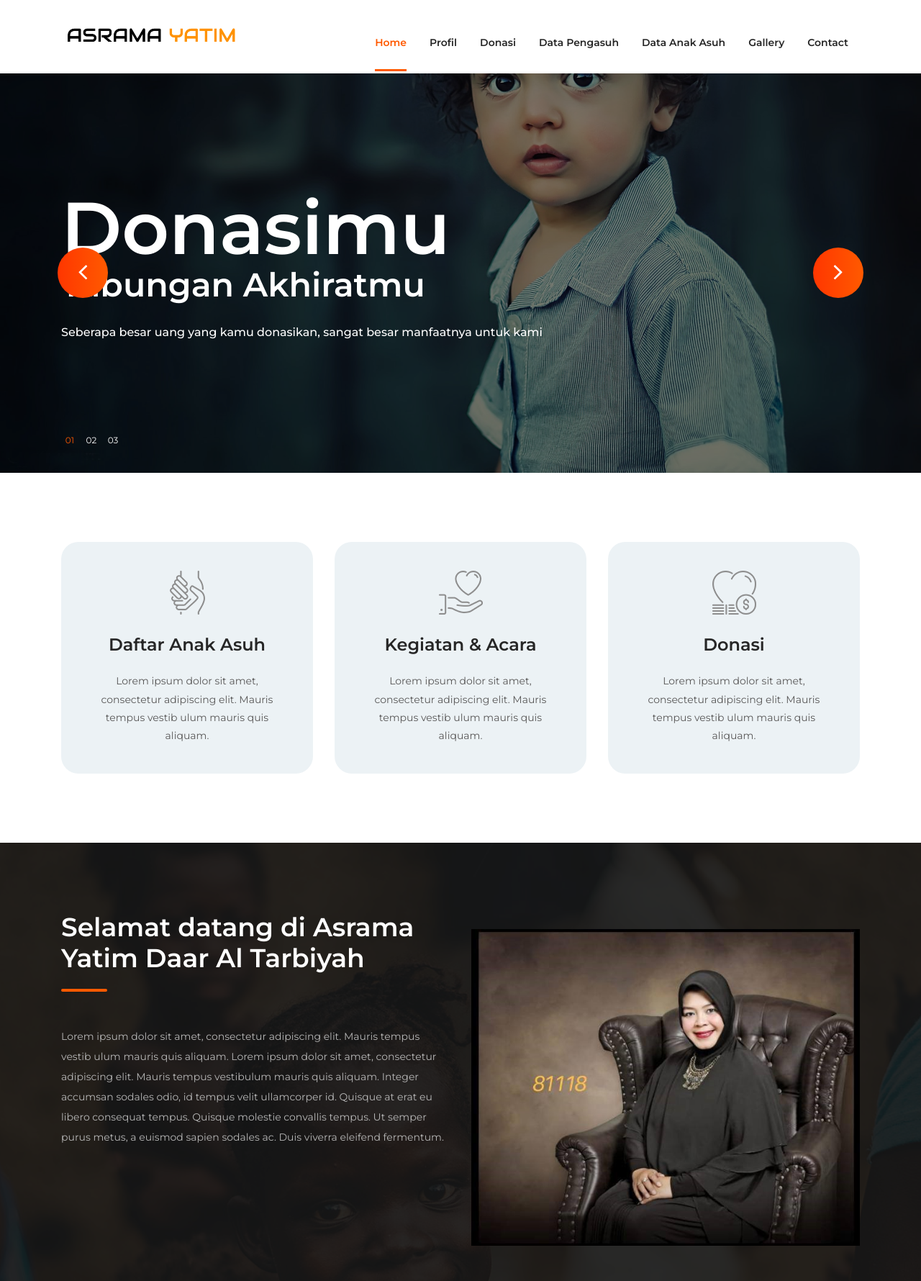
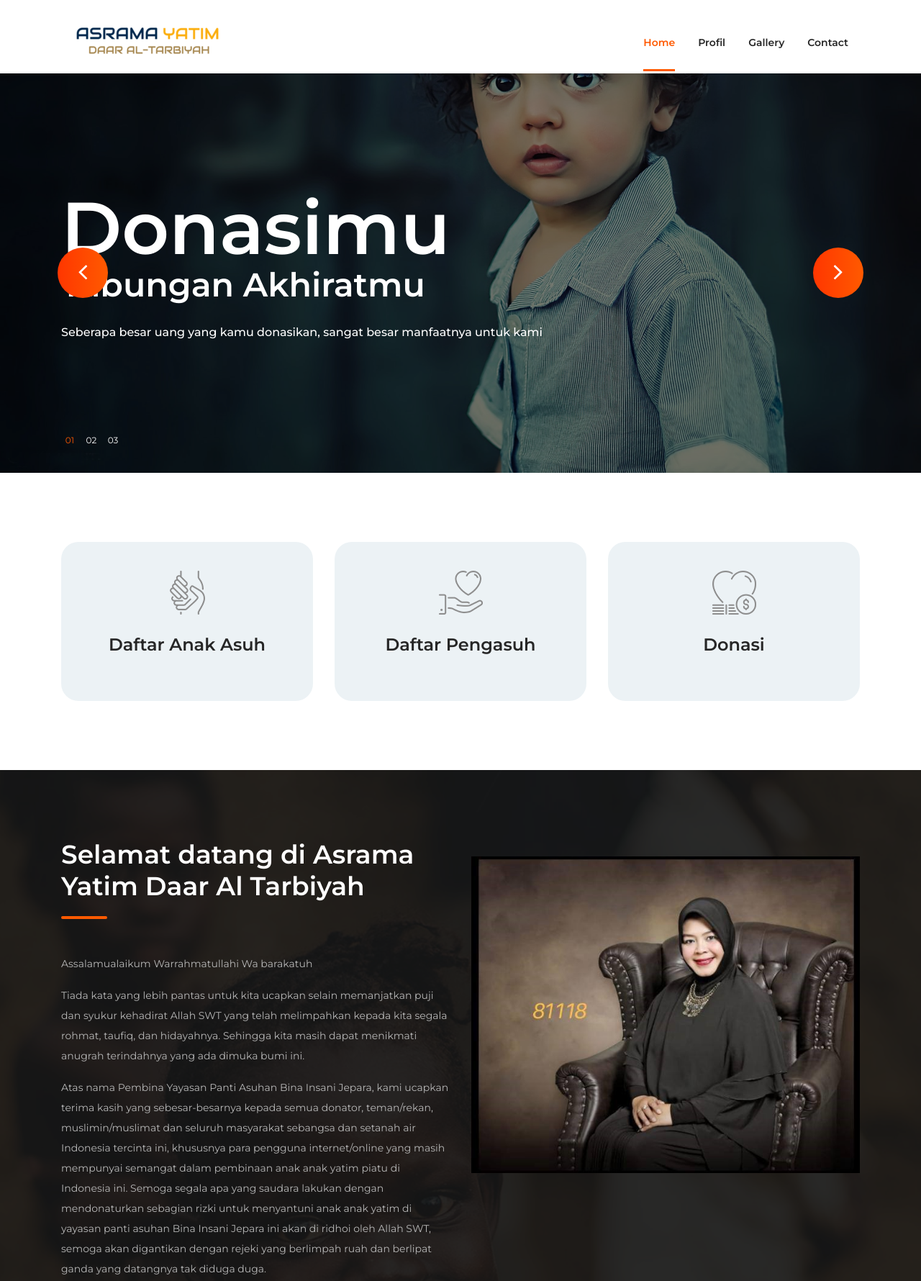
Before and after one commit to shidqiaqil/Web-Asrama-Yatim, a plain HTML site: page index.html in a window 1280 px wide. Shown: the top 1780 px of the page at 72% size. Drawn offline with Linux system fonts and the light colour scheme.

Commit message:
nambah kata pengantaar

```diff
--- a/index.html
+++ b/index.html
@@ -32,16 +32,13 @@
                 <div class="row">
                     <div class="col-12 d-flex flex-wrap justify-content-between align-items-center">
                         <div class="site-branding d-flex align-items-center">
-                           <a class="d-block" href="index.html" rel="home"><img class="d-block" src="images/LogoMakr_7zaZxe (3).png" alt="logo"></a>
+                           <a class="d-block" href="index.html" rel="home"><img class="d-block" src="images/Webp.net-resizeimage.png" alt="logo"></a>
                         </div><!-- .site-branding -->
 
                         <nav class="site-navigation d-flex justify-content-end align-items-center">
                           <ul class="d-flex flex-column flex-lg-row justify-content-lg-end align-content-center">
                             <li class="current-menu-item"><a href="index.html">Home</a></li>
                             <li><a href="profil.html">Profil</a></li>
-                            <li><a href="Donasi.html">Donasi</a></li>
-                            <li><a href="datapengasuh.html">Data Pengasuh</a></li>
-                            <li><a href="dataanak.html">Data Anak Asuh</a></li>
                             <li><a href="gallery.html">Gallery</a></li>
                             <li><a href="contact.html">Contact</a></li>
                           </ul>
@@ -157,11 +154,11 @@
                         </figure>
 
                         <header class="entry-header">
-                            <h3 class="entry-title">Daftar Anak Asuh</h3>
+                            <a href="dataanak.html" style="text-decoration:none;"><h3 class="entry-title">Daftar Anak Asuh</h3></a>
                         </header>
 
                         <div class="entry-content">
-                            <p>Lorem ipsum dolor sit amet, consectetur adipiscing elit. Mauris tempus vestib ulum mauris quis aliquam. </p>
+                            <p></p>
                         </div>
                     </div>
                 </div>
@@ -174,11 +171,11 @@
                         </figure>
 
                         <header class="entry-header">
-                            <h3 class="entry-title">Kegiatan & Acara</h3>
+                            <a href="datapengasuh.html" style="text-decoration:none;"><h3 class="entry-title">Daftar Pengasuh</h3></a>
                         </header>
 
                         <div class="entry-content">
-                            <p>Lorem ipsum dolor sit amet, consectetur adipiscing elit. Mauris tempus vestib ulum mauris quis aliquam. </p>
+                            <p></p>
                         </div>
                     </div>
                 </div>
@@ -191,11 +188,11 @@
                         </figure>
 
                         <header class="entry-header">
-                            <h3 class="entry-title">Donasi</h3>
+                            <a href="Donasi.html" style="text-decoration:none;"><h3 class="entry-title">Donasi</h3></a>
                         </header>
 
                         <div class="entry-content">
-                            <p>Lorem ipsum dolor sit amet, consectetur adipiscing elit. Mauris tempus vestib ulum mauris quis aliquam. </p>
+                            <p></p>
                         </div>
                     </div>
                 </div>
@@ -213,7 +210,11 @@
                         </header><!-- .entry-header -->
 
                         <div class="entry-content mt-5">
-                            <p>Lorem ipsum dolor sit amet, consectetur adipiscing elit. Mauris tempus vestib ulum mauris quis aliquam. Lorem ipsum dolor sit amet, consectetur adipiscing elit. Mauris tempus vestibulum mauris quis aliquam. Integer accumsan sodales odio, id tempus velit ullamcorper id. Quisque at erat eu libero consequat tempus. Quisque molestie convallis tempus. Ut semper purus metus, a euismod sapien sodales ac. Duis viverra eleifend fermentum.</p>
+                            <p>Assalamualaikum Warrahmatullahi Wa barakatuh</p>
+                            <p>Tiada kata yang lebih pantas untuk kita ucapkan selain memanjatkan puji dan syukur kehadirat Allah SWT yang telah melimpahkan kepada kita segala rohmat, taufiq, dan hidayahnya. Sehingga kita masih dapat menikmati anugrah terindahnya yang ada dimuka bumi ini.</p>
+                            <p>Atas nama Pembina Yayasan Panti Asuhan Bina Insani Jepara, kami ucapkan terima kasih yang sebesar-besarnya kepada semua donator, teman/rekan, muslimin/muslimat dan seluruh masyarakat sebangsa dan setanah air Indonesia tercinta ini, khususnya para pengguna internet/online yang masih mempunyai semangat dalam pembinaan anak anak yatim piatu di Indonesia ini.
+
+Semoga segala apa yang saudara lakukan dengan mendonaturkan sebagian rizki untuk menyantuni anak anak yatim di yayasan panti asuhan Bina Insani Jepara ini akan di ridhoi oleh Allah SWT, semoga akan digantikan dengan rejeki yang berlimpah ruah dan berlipat ganda yang datangnya tak diduga duga. </p>
                         </div><!-- .entry-content -->
 
                     </div><!-- .welcome-content -->
```
Also changed, not shown: Donasi.html (+0 -3 lines), Profil.html (+2 -5 lines), contact.html (+1 -2 lines), dataanak.html (+1 -4 lines), datapengasuh.html (+1 -4 lines), gallery.html (+1 -4 lines), single-causes.html (+1 -1 lines), images/LogoMakr_88lyGk.png (added), images/Webp.net-resizeimage.png (added).
